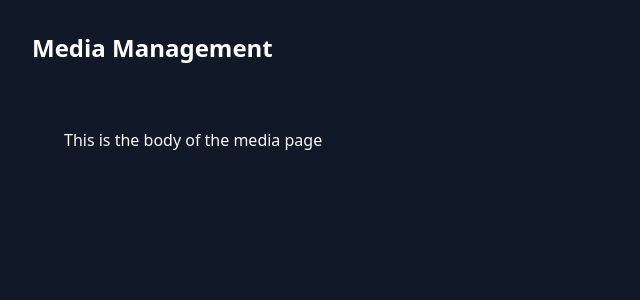
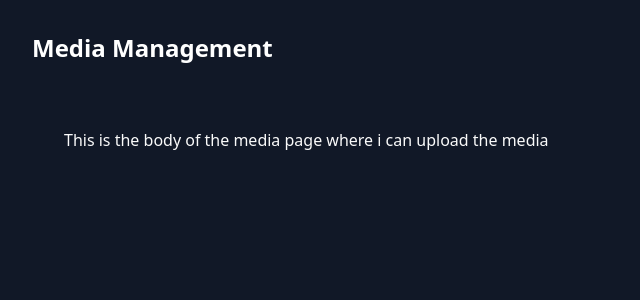
Before and after one commit to sk-fahim-hossain/portfolio, a Next.js app: page /admin/media in a window 1280 px wide. Shown: the top 300 px of the page, without its empty margins (0-640 px from the left). Built offline with nearby package versions, Linux system fonts and the light colour scheme.

Commit message:
Fix case sensitivity and clean tree

```diff
--- a/app/admin/media/page.tsx
+++ b/app/admin/media/page.tsx
@@ -15,7 +15,7 @@ export default function MediaPage() {
                     </h1>
                 </div>
                 <div className="min-h-screen  p-8">
-                    <h2>This is the body of the media page</h2>
+                    <h2>This is the body of the media page where i can upload the media</h2>
                 </div>
             </div>
         </div>
```
